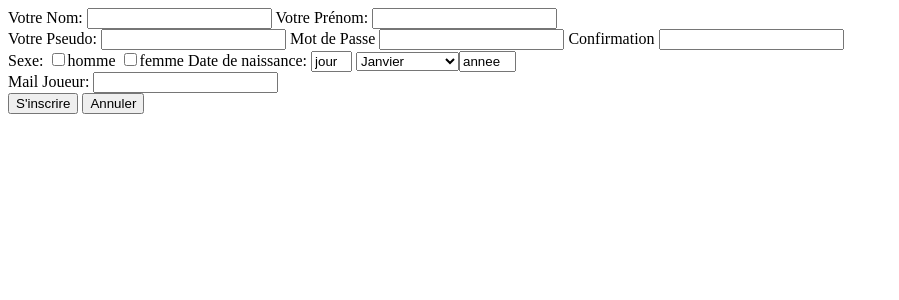
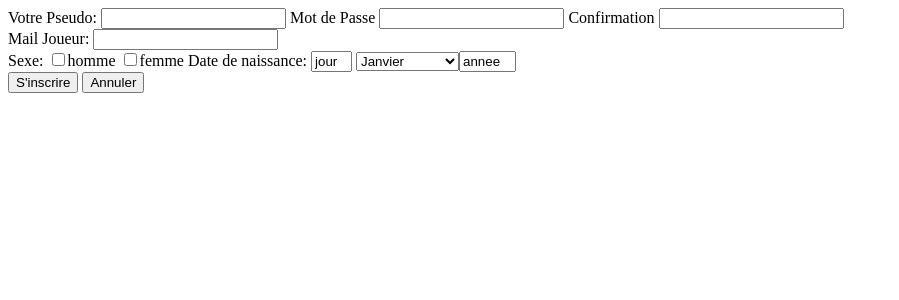
Before and after one commit to pasterp/GestionMiddleAge, a PHP site: page /index.php?page=inscription in a window 1280 px wide. Shown: the top 300 px of the page, without its empty margins (0-899 px from the left). Run offline with PHP 8.4, Linux system fonts and the light colour scheme.

Commit message:
Petits détails

```diff
--- a/src/vue/inscription.php
+++ b/src/vue/inscription.php
@@ -3,13 +3,6 @@
 
 
 <form id="inscription" method="post" action="#">
-
-		<div>
-			<label for="nomJoueur">Votre Nom: </label>
-			<input type="text" name="nomJoueur" id="nomJoueur"/>
-			<label for="prenomJoueur">Votre Prénom: </label>
-			<input type="text" name="prenomJoueur" id="prenomJoueur"/>
-		</div>
 		<div>
 			<label for="pseudoJoueur"> Votre Pseudo: </label>
 			<input type="text" name="pseudoJoueur" id="pseudoJoueur"/>
@@ -17,6 +10,11 @@
 			<input type="password" name="mdpJoueur" id="mdpJoueur" />
 			<label for="mdp2Joueur">Confirmation </label>
 			<input type="password" name="mdp2Joueur" id="mdp2Joueur"/>
+		</div>
+
+		<div>
+			<label for="mailJoueur">Mail Joueur:</label>
+			<input type="email" name="mailJoueur" id="mailJoueur"/>
 		</div>
 
 		<div>
@@ -44,10 +42,6 @@
 </select>
 		</div>
 
-		<div>
-			<label for="mailJoueur">Mail Joueur:</label>
-			<input type="text" name="mailJoueur" id="mailJoueur"/>
-		</div>
 
 		<div>
 			<input type="submit" name="inscription" value="S'inscrire"/>
```
